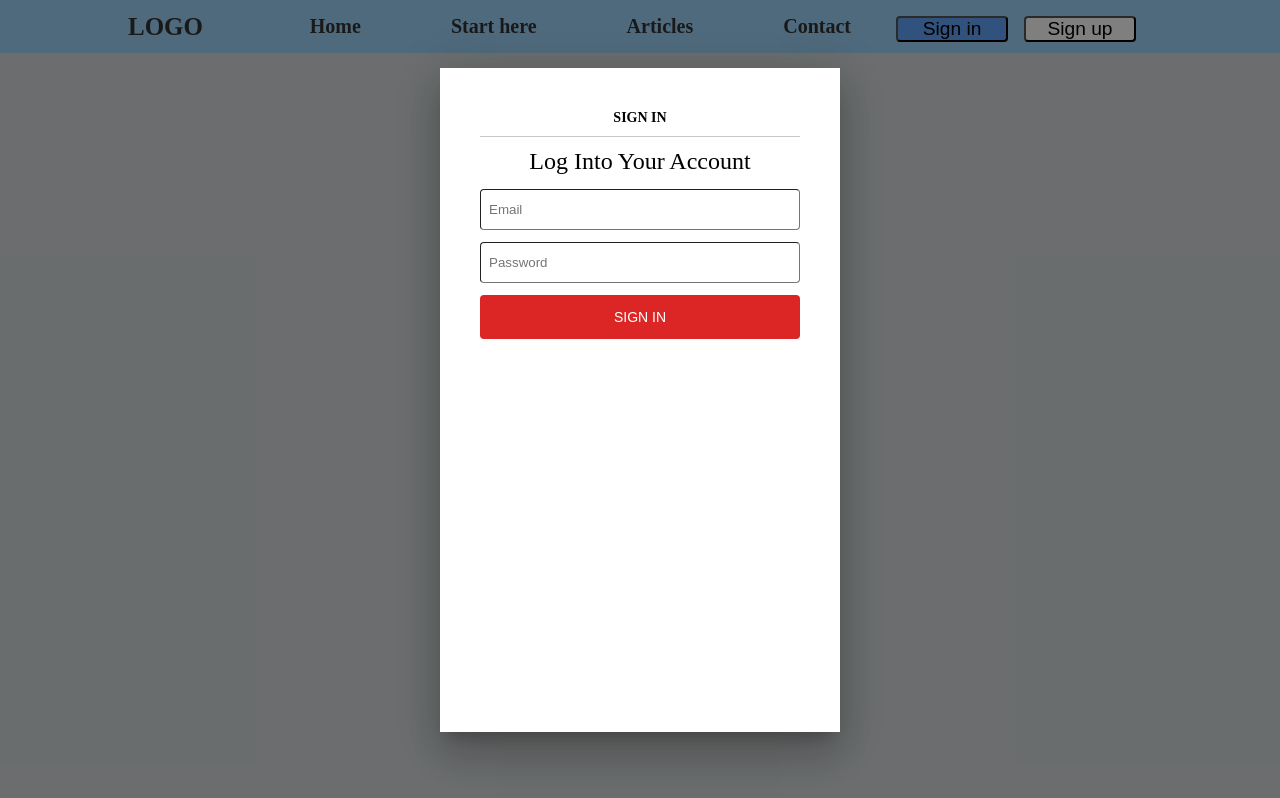
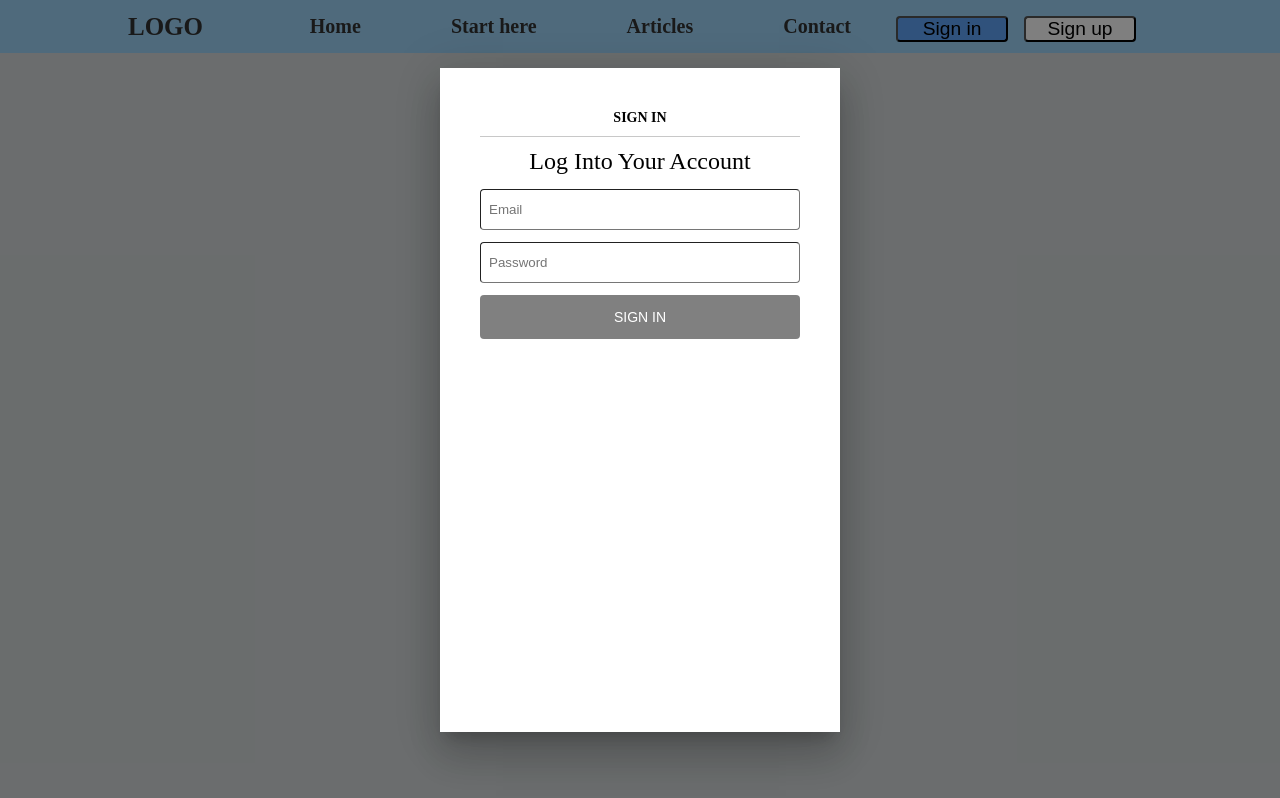
Before and after one commit to AnnaAn01/next-js-authentication, a Next.js app: page /components/Navbar in a window 1280 px wide. Both pictures are taken after a click on the button "Sign in". Built offline with nearby package versions, Linux system fonts and the light colour scheme.

Commit message:
addng the disabled prop to the signin signup butto

```diff
--- a/pages/components/AuthModal.js
+++ b/pages/components/AuthModal.js
@@ -1,6 +1,6 @@
 "use client";
+import { useState, useEffect } from "react";
 
-import React, { useState } from "react";
 import Box from "@mui/material/Box";
 import Button from "@mui/material/Button";
 import Typography from "@mui/material/Typography";
@@ -39,6 +39,29 @@ export default function AuthModal({ isSignin }) {
     password: "",
   });
 
+  const [disabled, setDisabled] = useState(true);
+  // we can use useEffect here because this is a client base component
+  // any time these inputs change, we want to run this useEffect
+  useEffect(() => {
+    if (isSignin) {
+      if (inputs.password && inputs.email) {
+        return setDisabled(false);
+      }
+    } else {
+      if (
+        inputs.firstName &&
+        inputs.lastName &&
+        inputs.email &&
+        inputs.phone &&
+        inputs.city &&
+        inputs.password
+      ) {
+        return setDisabled(false);
+      }
+    }
+    setDisabled(true);
+  }, [inputs]);
+
   return (
     <div>
       <button
@@ -71,9 +94,12 @@ export default function AuthModal({ isSignin }) {
                 handleChangeInput={handleChangeInput}
                 isSignin={isSignin}
               />
-              <button className="modal-last-button">{`${
-                isSignin ? "Sign In" : "Create Account"
-              }`}</button>
+              <button
+                className={
+                  disabled ? "modal-last-button disabled" : "modal-last-button"
+                }
+                disabled={disabled}
+              >{`${isSignin ? "Sign In" : "Create Account"}`}</button>
             </div>
           </div>
         </Box>
--- a/pages/components/Navbar.css
+++ b/pages/components/Navbar.css
@@ -233,4 +233,9 @@ header label {
   width: 100%;
   border-radius: 0.25rem;
   border: none;
+  cursor: pointer;
 }
+
+.disabled {
+  background-color: gray;
+}
```
